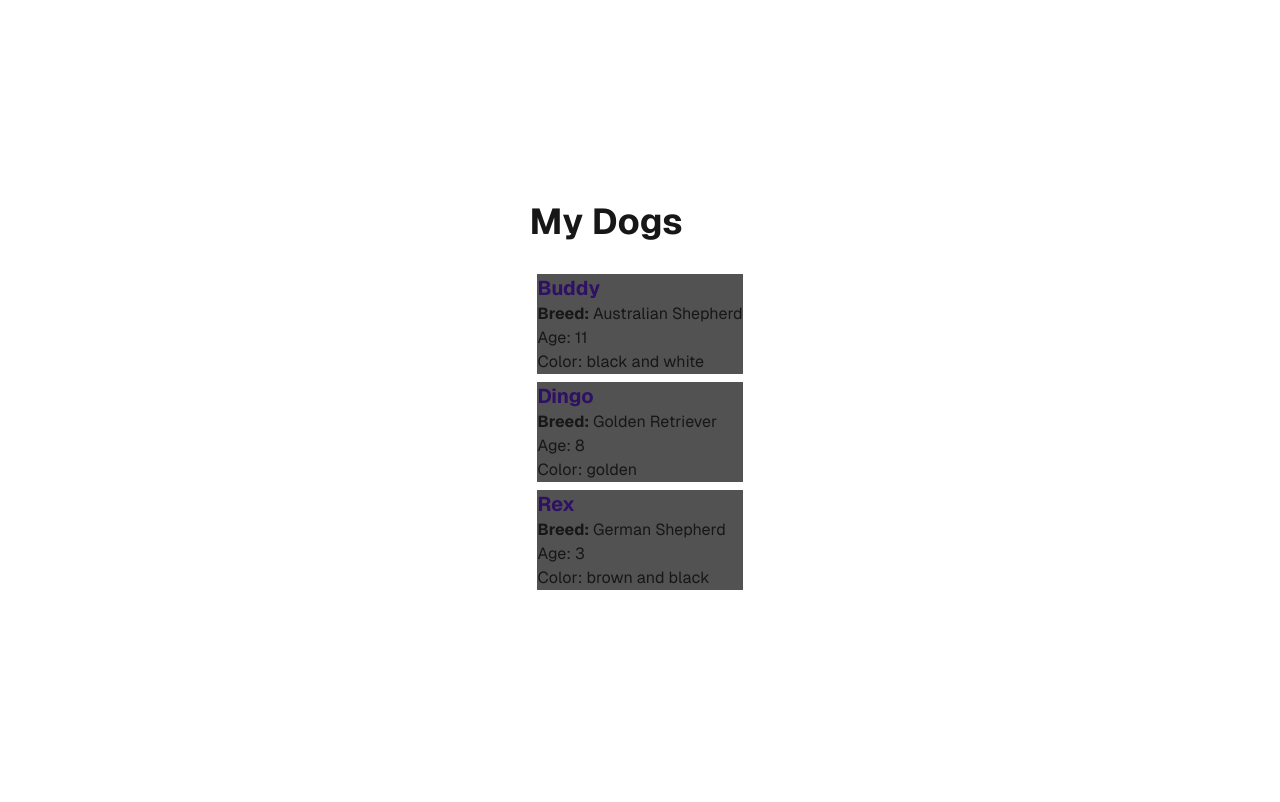
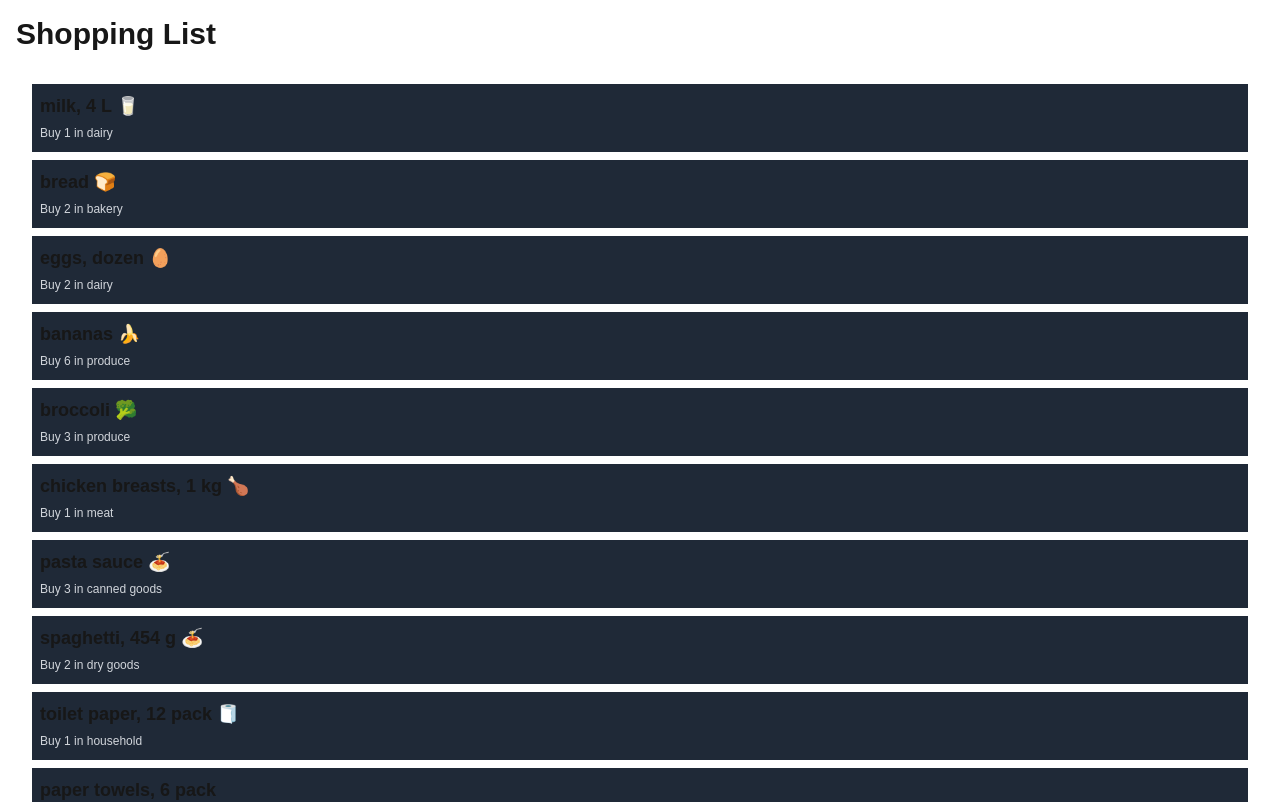
Before and after one commit to nazzaamout/cprg306-assignments, a Next.js app: page /week-3 in a window 1280 px wide. Shown: the top 802 px of the page. Built offline with nearby package versions, Linux system fonts and the light colour scheme.

Commit message:
week3 assignment

```diff
--- a/app/layout.js
+++ b/app/layout.js
@@ -13,7 +13,7 @@ const geistMono = localFont({
 });
 
 export const metadata = {
-  title: "Create Next App",
+  title: "Shopping List",
   description: "Generated by create next app",
 };
 
--- /dev/null
+++ b/app/week-3/item-list.js
@@ -0,0 +1,90 @@
+import React from "react";
+import Item from "./item";
+
+const item1 = {
+  name: "milk, 4 L 🥛",
+  quantity: 1,
+  category: "dairy",
+};
+const item2 = {
+  name: "bread 🍞",
+  quantity: 2,
+  category: "bakery",
+};
+const item3 = {
+  name: "eggs, dozen 🥚",
+  quantity: 2,
+  category: "dairy",
+};
+const item4 = {
+  name: "bananas 🍌",
+  quantity: 6,
+  category: "produce",
+};
+const item5 = {
+  name: "broccoli 🥦",
+  quantity: 3,
+  category: "produce",
+};
+const item6 = {
+  name: "chicken breasts, 1 kg 🍗",
+  quantity: 1,
+  category: "meat",
+};
+const item7 = {
+  name: "pasta sauce 🍝",
+  quantity: 3,
+  category: "canned goods",
+};
+const item8 = {
+  name: "spaghetti, 454 g 🍝",
+  quantity: 2,
+  category: "dry goods",
+};
+const item9 = {
+  name: "toilet paper, 12 pack 🧻",
+  quantity: 1,
+  category: "household",
+};
+const item10 = {
+  name: "paper towels, 6 pack",
+  quantity: 1,
+  category: "household",
+};
+const item11 = {
+  name: "dish soap 🍽️",
+  quantity: 1,
+  category: "household",
+};
+const item12 = {
+  name: "hand soap 🧼",
+  quantity: 4,
+  category: "household",
+};
+
+const ItemList = () => {
+  const items = [
+    item1,
+    item2,
+    item3,
+    item4,
+    item5,
+    item6,
+    item7,
+    item8,
+    item9,
+    item10,
+    item11,
+    item12,
+  ];
+
+  return (
+    <ul className="space-y-2 p-4">
+      {items.map((item) => (
+        <Item key={item.name} {...item} />
+      ))}
+    </ul>
+  );
+};
+
+export default ItemList;
--- /dev/null
+++ b/app/week-3/item.js
@@ -0,0 +1,15 @@
+import React from "react";
+
+const Item = ({ name, quantity, category }) => {
+  return (
+    <main className="container mx-auto p-2 bg-gray-800">
+      <span className="text-lg font-semibold">{name}</span>
+      <br />
+      <span className="text-xs text-gray-300">
+        Buy {quantity} in {category}
+      </span>
+    </main>
+  );
+};
+
+export default Item;
--- a/app/week-3/page.js
+++ b/app/week-3/page.js
@@ -1,53 +1,13 @@
-import Dog from "./dog";
+import React from "react";
+import ItemList from "./item-list";
 
-export default function Page() {
-  let dog1 = {
-    name: "Buddy",
-    breed: "Australian Shepherd",
-    age: 11,
-    color: "black and white",
-  };
+const Page = () => {
+  return (
+    <main className="container mx-auto p-4">
+      <h1 className="text-3xl font-bold mb-4">Shopping List</h1>
+      <ItemList />
+    </main>
+  );
+};
 
-  let dog2 = {
-    name: "Dingo",
-    breed: "Golden Retriever",
-    age: 8,
-    color: "golden",
-  };
-
-  let dog3 = {
-    name: "Rex",
-    breed: "German Shepherd",
-    age: 3,
-    color: "brown and black",
-  };
-
-  return (
-    <div className="grid grid-rows-[20px_1fr_20px] items-center justify-items-center min-h-screen p-8 pb-20 gap-16 sm:p-20 font-[family-name:var(--font-geist-sans)]">
-      <main className="flex flex-col gap-8 row-start-2 items-center sm:items-start">
-        <div>
-          <h1 className="text-4xl font-bold">My Dogs</h1>
-          <br />
-          <Dog
-            name={dog1.name}
-            breed={dog1.breed}
-            age={dog1.age}
-            color={dog1.color}
-          />
-          <Dog
-            name={dog2.name}
-            breed={dog2.breed}
-            age={dog2.age}
-            color={dog2.color}
-          />
-          <Dog
-            name={dog3.name}
-            breed={dog3.breed}
-            age={dog3.age}
-            color={dog3.color}
-          />
-        </div>
-      </main>
-    </div>
-  );
-}
+export default Page;
```
